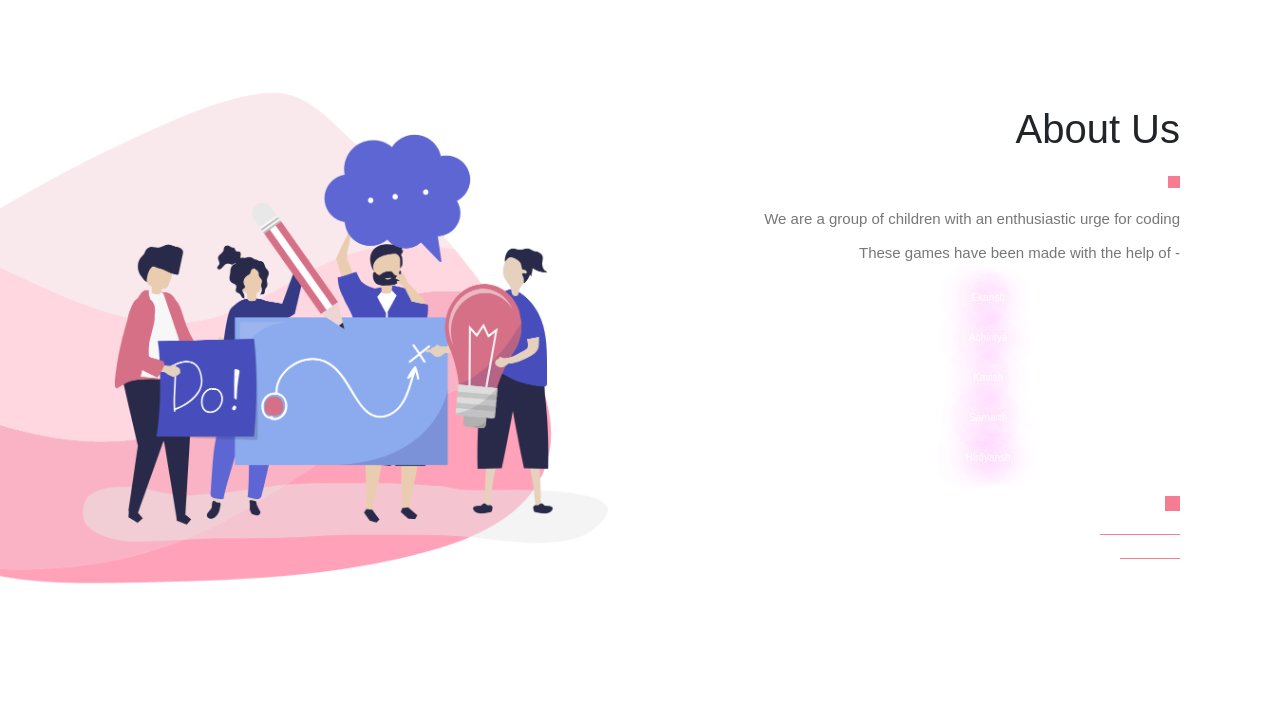
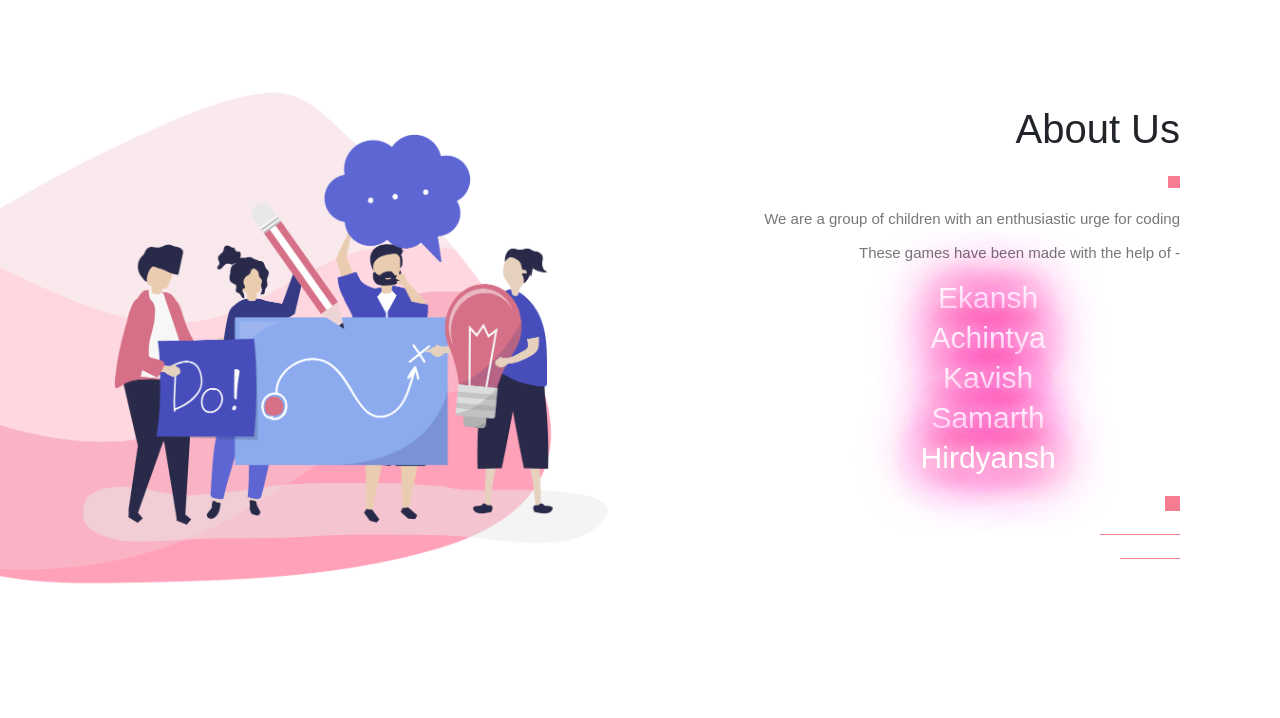
Before and after one commit to Ekansh5/OneUpGames, a PHP site: page / in a window 1280 px wide. Shown: the part 821-1539 px from the top of the page. Run offline with PHP 8.4, Linux system fonts and the light colour scheme.

Commit message:
Update style.css

```diff
--- a/style.css
+++ b/style.css
@@ -449,7 +449,7 @@ img, svg {
 }
 
 .glow {
-  font-size: 10px;
+  font-size: 30px;
   color: #fff;
   text-align: center;
   -webkit-animation: glow 1s ease-in-out infinite alternate;
```
